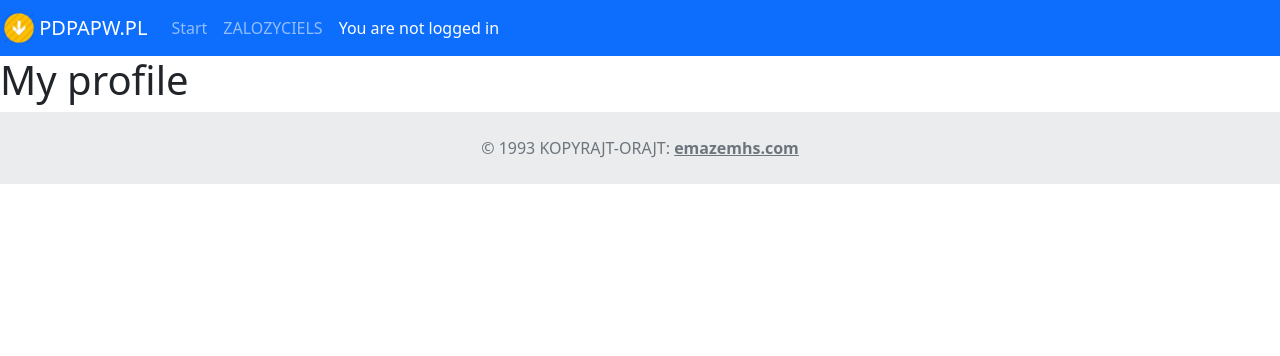
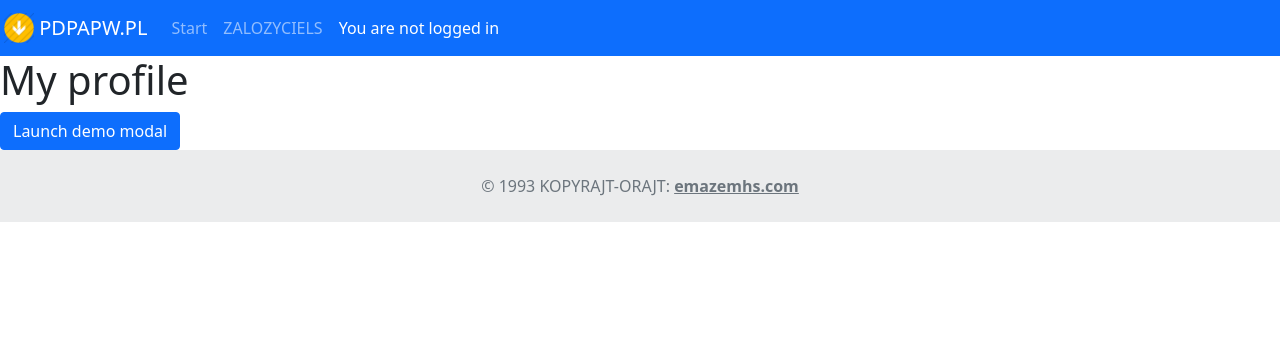
Before and after one commit to Emihilus/PORTAL, a Symfony app: template templates/userprofile/my_profile.html.twig in a window 1280 px wide. Shown: the top 356 px of the page. Run offline with Twig, Linux system fonts and the light colour scheme; the template is opened without the code that fills it, so the values that code supplies are empty; some libraries are stand-ins or nearby versions.

Commit message:
AUTOCOMMIT: 24-08-2021_13:08:38

```diff
--- a/templates/userprofile/my_profile.html.twig
+++ b/templates/userprofile/my_profile.html.twig
@@ -5,6 +5,36 @@
 {% block body %}
 
 <h1>My profile</h1>
+
+
+<!-- Button trigger modal -->
+<button type="button" class="btn btn-primary" data-toggle="modal" data-target="#exampleModalCenter">
+  Launch demo modal
+</button>
+
+<!-- Modal -->
+<div class="modal fade" id="exampleModalCenter" tabindex="-1" role="dialog" aria-labelledby="exampleModalCenterTitle" aria-hidden="true">
+  <div class="modal-dialog modal-dialog-centered" role="document">
+    <div class="modal-content">
+      <div class="modal-header">
+        <h5 class="modal-title" id="exampleModalLongTitle">Modal title</h5>
+        <button type="button" class="close" data-dismiss="modal" aria-label="Close">
+          <span aria-hidden="true">&times;</span>
+        </button>
+      </div>
+      <div class="modal-body">
+        ...
+      </div>
+      <div class="modal-footer">
+        <button type="button" class="btn btn-secondary" data-dismiss="modal">Close</button>
+        <button type="button" class="btn btn-primary">Save changes</button>
+      </div>
+    </div>
+  </div>
+</div>
+
+
+
 
 {% for auction in auctions %}
 
@@ -16,7 +46,12 @@
 			{{ auction[0].endsAt|date('H:m:s d-m-Y') }} | Najwyższa oferta: <b>{{auction.hghst/100}} PLN</b> <button onclick="task()">Options</button>
 	</a>
 {% endfor %}
+
+
+
+
 {% endblock %}
+
 
 {% block javascripts %}
 {{ parent() }}
```
